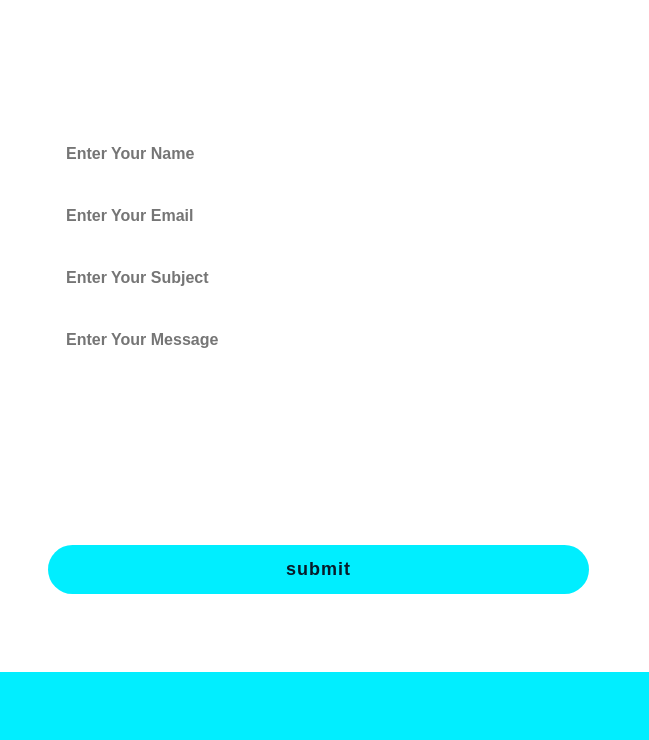
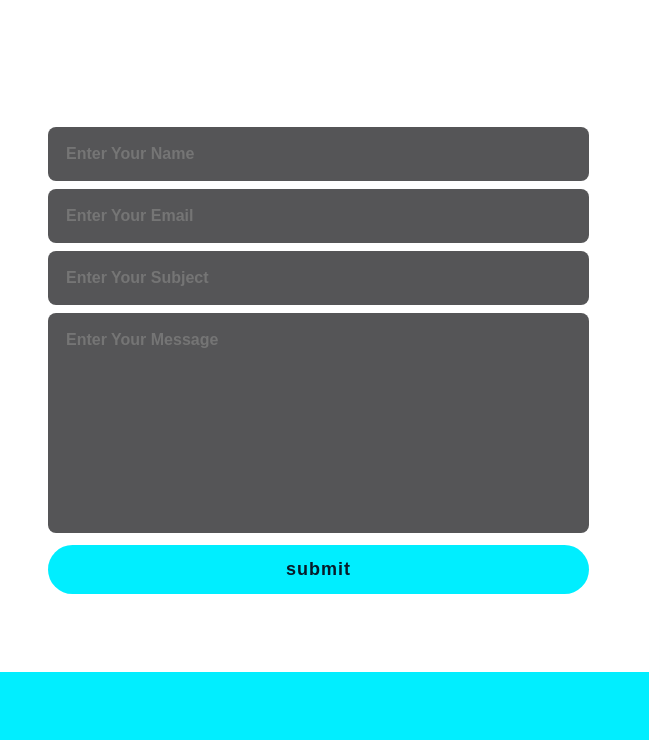
Before and after one commit to jessiecaaaa/portfolio, a plain HTML site: page index.html in a window 1280 px wide. Shown: the part 3179-3919 px from the top of the page, 631-1280 px from the left. Drawn offline with nearby package versions, Linux system fonts and the light colour scheme.

Commit message:
Update style.css

```diff
--- a/style.css
+++ b/style.css
@@ -383,7 +383,7 @@ section{
     outline: none;
     width: 90%;
     padding: 18px;
-    background:  #ffffff;
+    background:  #555557;
     color: #0000;
     font-size: 1rem;
     font-weight: 600;
```
